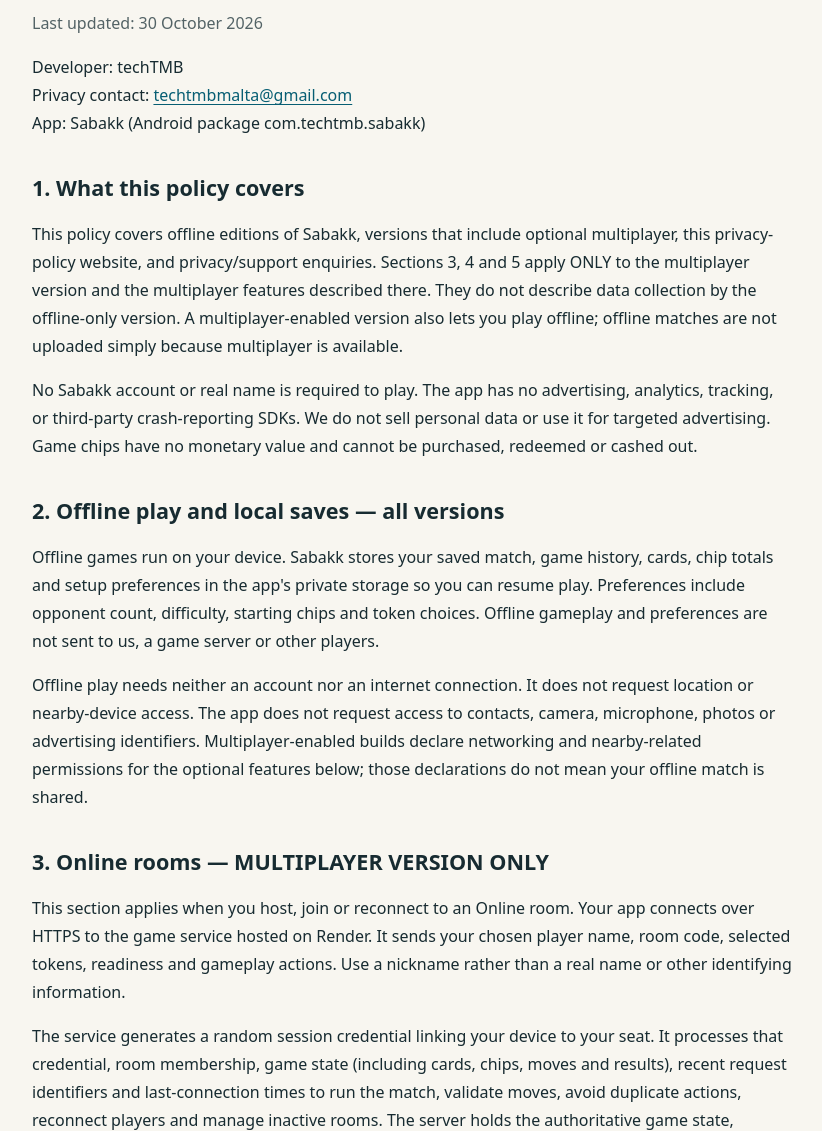
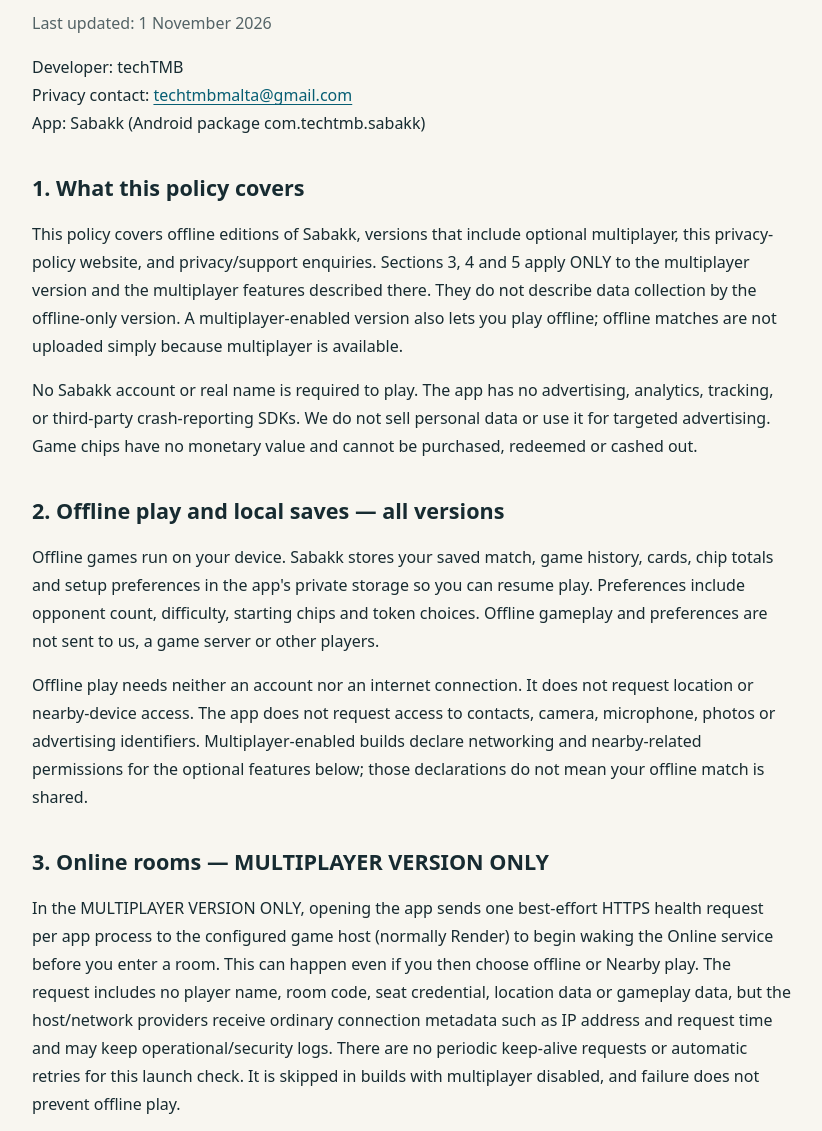
Before and after one commit to tmb088/sabakk-privacy, a plain HTML site: page index.html in a window 1280 px wide. Shown: the part 134-1265 px from the top of the page, without its empty margins (228-1050 px from the left). Drawn offline with Linux system fonts and the light colour scheme.

Commit message:
Disclose multiplayer launch-time service warm-up

```diff
--- a/index.html
+++ b/index.html
@@ -17,7 +17,7 @@
 </style>
 </head>
 <body><main>
-<h1>Sabakk Privacy Policy</h1><p class="updated">Last updated: 30 October 2026</p>
+<h1>Sabakk Privacy Policy</h1><p class="updated">Last updated: 1 November 2026</p>
 <p>Developer: techTMB<br />Privacy contact: <a href="mailto:techtmbmalta@gmail.com">techtmbmalta@gmail.com</a><br />App: Sabakk (Android package com.techtmb.sabakk)</p>
 <h2>1. What this policy covers</h2>
 <p>This policy covers offline editions of Sabakk, versions that include optional multiplayer, this privacy-policy website, and privacy/support enquiries. Sections 3, 4 and 5 apply ONLY to the multiplayer version and the multiplayer features described there. They do not describe data collection by the offline-only version. A multiplayer-enabled version also lets you play offline; offline matches are not uploaded simply because multiplayer is available.</p>
@@ -26,7 +26,8 @@
 <p>Offline games run on your device. Sabakk stores your saved match, game history, cards, chip totals and setup preferences in the app&#39;s private storage so you can resume play. Preferences include opponent count, difficulty, starting chips and token choices. Offline gameplay and preferences are not sent to us, a game server or other players.</p>
 <p>Offline play needs neither an account nor an internet connection. It does not request location or nearby-device access. The app does not request access to contacts, camera, microphone, photos or advertising identifiers. Multiplayer-enabled builds declare networking and nearby-related permissions for the optional features below; those declarations do not mean your offline match is shared.</p>
 <h2>3. Online rooms — MULTIPLAYER VERSION ONLY</h2>
-<p>This section applies when you host, join or reconnect to an Online room. Your app connects over HTTPS to the game service hosted on Render. It sends your chosen player name, room code, selected tokens, readiness and gameplay actions. Use a nickname rather than a real name or other identifying information.</p>
+<p>In the MULTIPLAYER VERSION ONLY, opening the app sends one best-effort HTTPS health request per app process to the configured game host (normally Render) to begin waking the Online service before you enter a room. This can happen even if you then choose offline or Nearby play. The request includes no player name, room code, seat credential, location data or gameplay data, but the host/network providers receive ordinary connection metadata such as IP address and request time and may keep operational/security logs. There are no periodic keep-alive requests or automatic retries for this launch check. It is skipped in builds with multiplayer disabled, and failure does not prevent offline play.</p>
+<p>When you host, join or reconnect to an Online room, your app connects over HTTPS to the game service hosted on Render. It sends your chosen player name, room code, selected tokens, readiness and gameplay actions. Use a nickname rather than a real name or other identifying information.</p>
 <p>The service generates a random session credential linking your device to your seat. It processes that credential, room membership, game state (including cards, chips, moves and results), recent request identifiers and last-connection times to run the match, validate moves, avoid duplicate actions, reconnect players and manage inactive rooms. The server holds the authoritative game state, including hands that are hidden from other players during play. Optional bots are controlled by the same game service.</p>
 <p>Other players in your room receive your chosen name, readiness/connection status, public game information and game history. Your hand is hidden from other players until the game rules reveal it. Your session credential is not included in other players&#39; table views. Room codes admit players to a lobby; share them only with people you intend to play with.</p>
 <p>Render and the network infrastructure delivering the service process connection information such as IP addresses and request metadata. The game service also uses connection addresses and short-lived request counters to limit repeated room-creation/join attempts. Hosting providers may keep operational or security logs separately from the temporary game room. We do not use this information for advertising or player profiling.</p>
```
